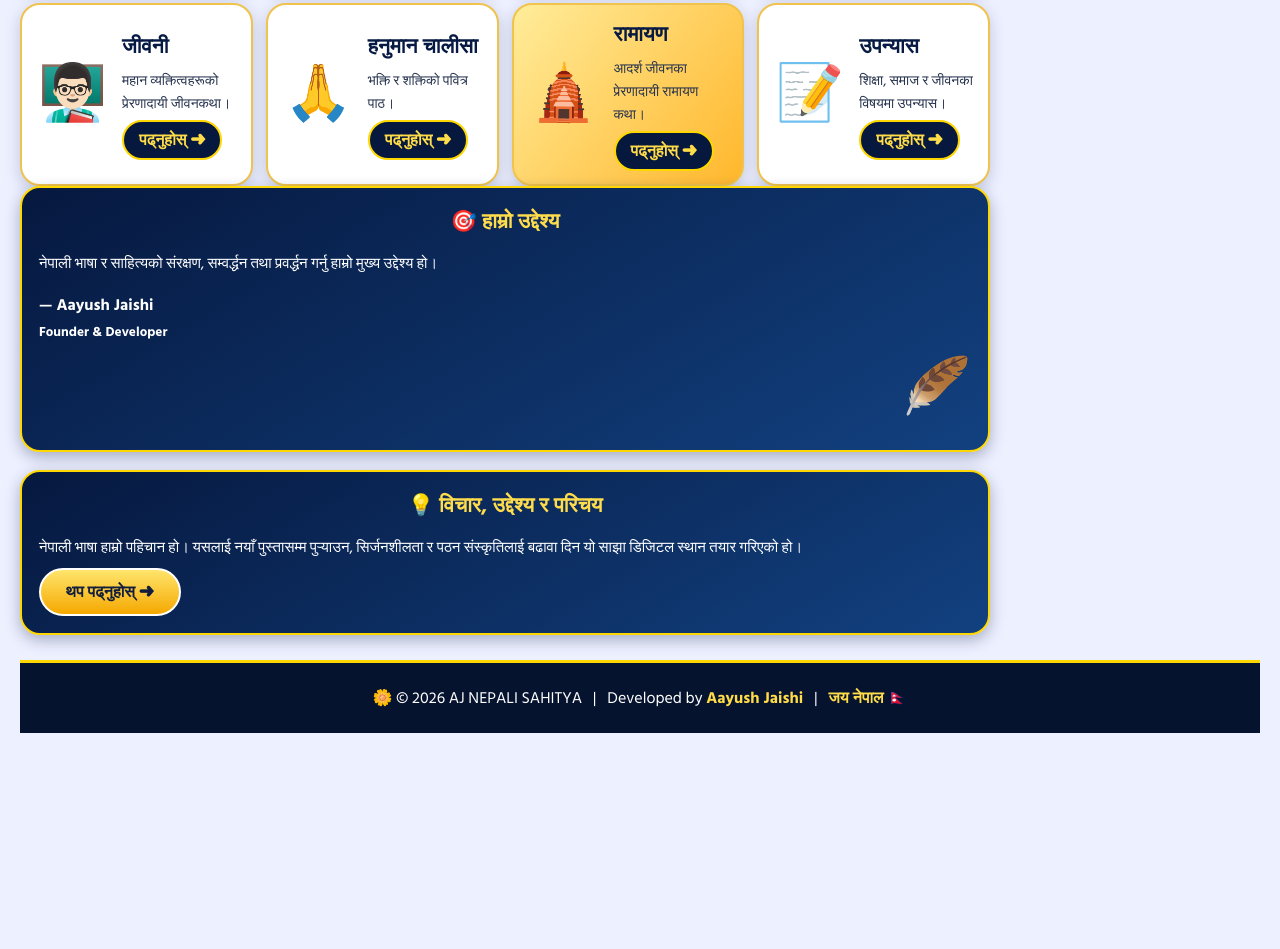
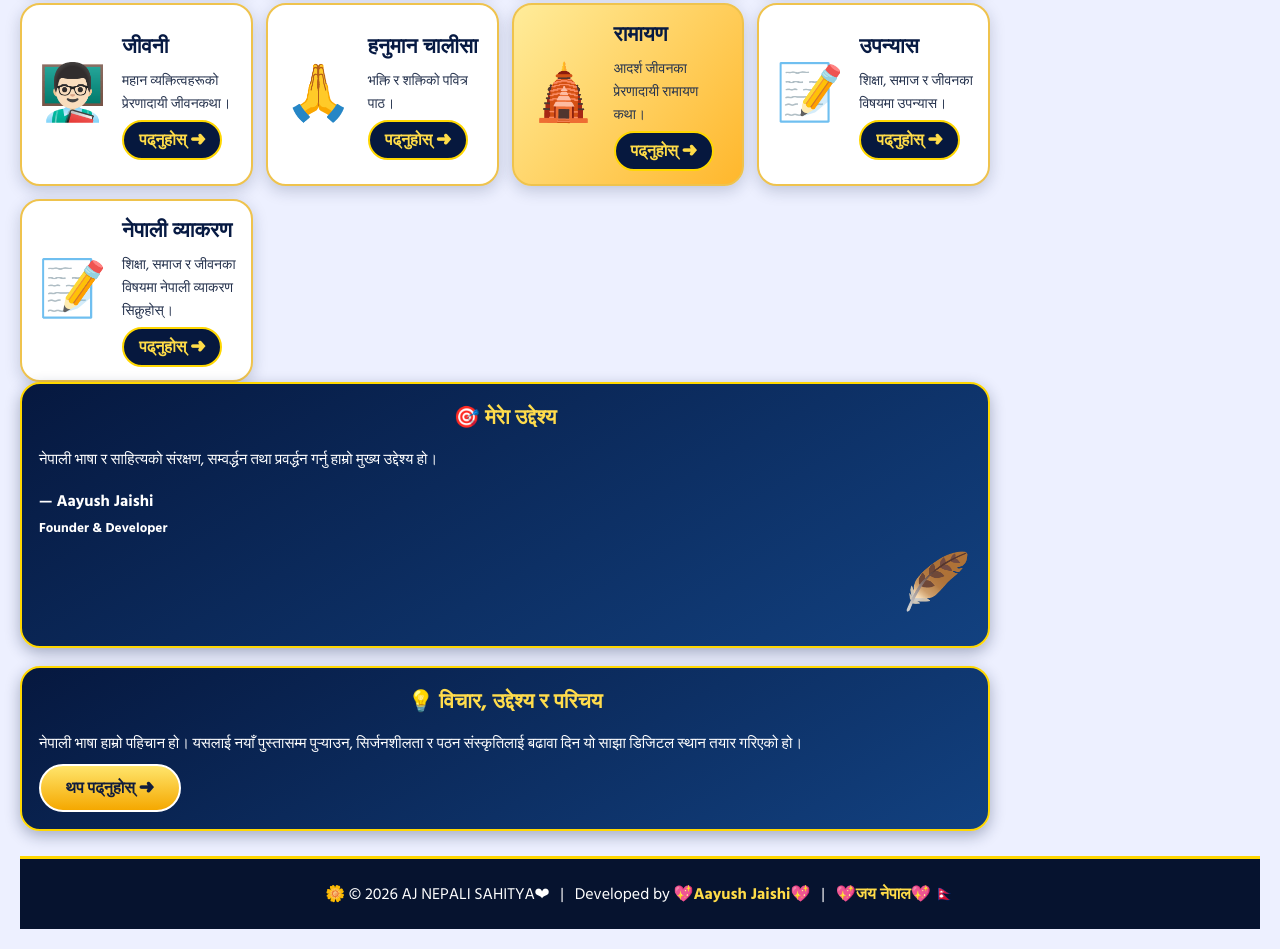
Before and after one commit to jaishiaayush6-collab/AAYUSH-NEPALI-SAHITYA, a plain HTML site: page index.html in a window 1280 px wide. Shown: the part 1046-1995 px from the top of the page. Before the commit the page ends 1799 px from the top, so only its background shows below. Drawn offline with Linux system fonts and the light colour scheme.

Commit message:
Update index.html

```diff
--- a/index.html
+++ b/index.html
@@ -385,7 +385,7 @@ AJ नेपाली<br>साहित्य
 <a href="hanuman-chalisa.html">🙏 हनुमान चालीसा</a>
 <a href="ramayan.html">🛕 रामायण</a>
 <a href="upanyasa.html">📝 उपन्यास</a>
-
+<a href="Byakarana.htm">📝नेपाली व्याकरण</a>
 
 </nav>
 
@@ -498,8 +498,17 @@ placeholder="साहित्यको विभाग खोज्नुह
 </div>
 </div>
 
+<div class="card" id="Byakarana.htm" data-name="नेपाली व्याकरण">
+<div class="art">📝</div>
+<div>
+<h3>नेपाली व्याकरण</h3>
+<p>शिक्षा, समाज र जीवनका विषयमा नेपाली व्याकरण सिक्नुहोस्।</p>
+<a href="Byakarana.htm" class="small-btn">पढ्नुहोस् ➜</a>
+</div>
+</div>
+
 <p id="empty" style="display:none;text-align:center;padding:20px">
-मिल्दो विभाग भेटिएन।
+मिल्दो विभाग भेटिएन्छ।
 </p>
 
 </div>
@@ -507,7 +516,7 @@ placeholder="साहित्यको विभाग खोज्नुह
 <aside class="sidebar">
 
 <div class="sidebox" id="about">
-<h3>🎯 हाम्रो उद्देश्य</h3>
+<h3>🎯 मेराे उद्देश्य</h3>
 
 <p>
 नेपाली भाषा र साहित्यको संरक्षण,
@@ -542,11 +551,11 @@ placeholder="साहित्यको विभाग खोज्नुह
 </div>
 
 <footer>
-🌼 © 2026 AJ NEPALI SAHITYA
+🌼 © 2026 AJ NEPALI SAHITYA❤
 &nbsp; | &nbsp;
-Developed by <strong>Aayush Jaishi</strong>
+Developed by <strong>💖Aayush Jaishi💖</strong>
 &nbsp; | &nbsp;
-<strong>जय नेपाल 🇳🇵</strong>
+<strong>💖जय नेपाल💖 🇳🇵</strong>
 </footer>
 
 <script>
```
